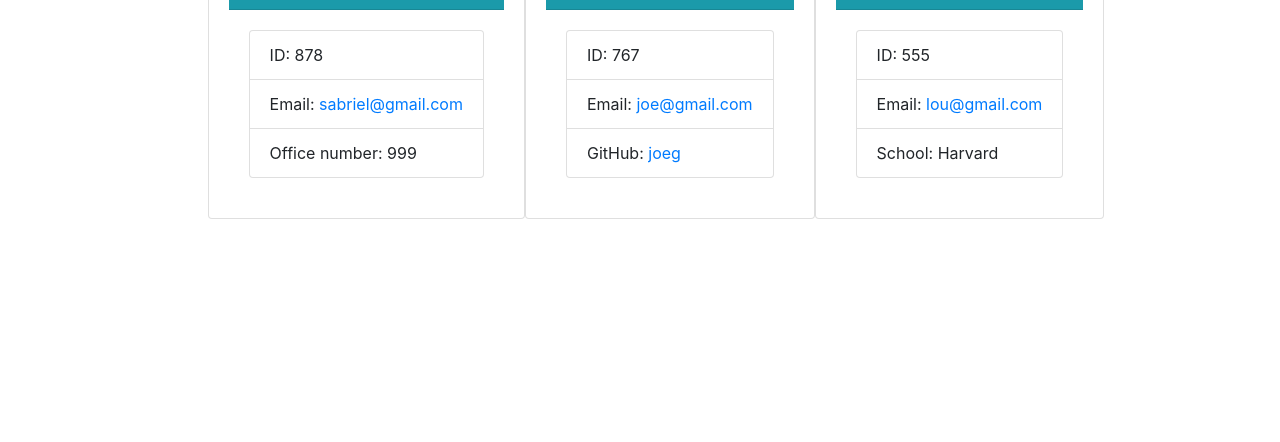
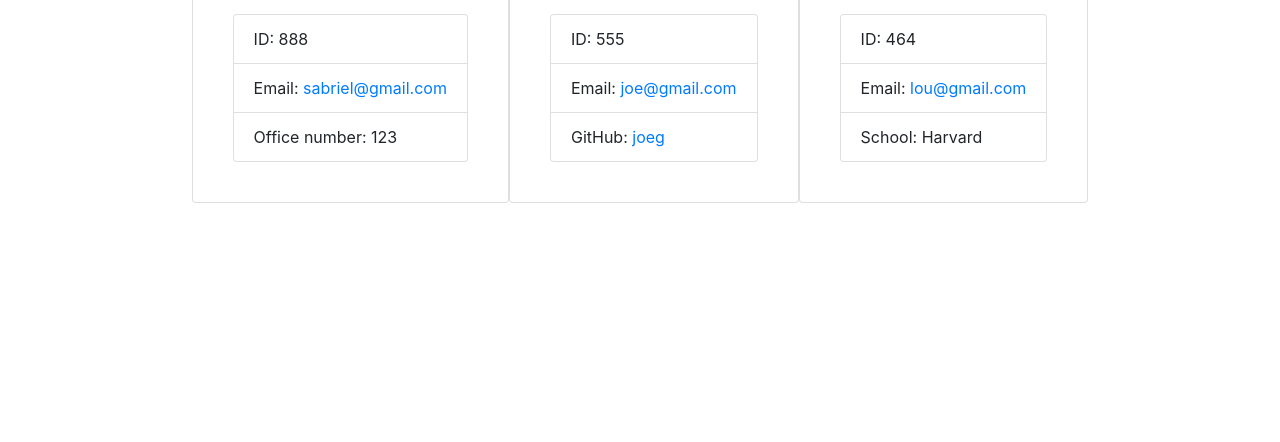
Before and after one commit to sabrielg/Team-Profile-Generator-Challenge-10, a website: page dist/team.html in a window 1280 px wide. Shown: the part 358-800 px from the top of the page. Drawn offline with nearby package versions, Linux system fonts and the light colour scheme.

Commit message:
readme and such

```diff
--- a/dist/team.html
+++ b/dist/team.html
@@ -21,7 +21,7 @@
     </div>
     <div class="container">
         <div class="row">
-            <div class="team-area col-12 d-flex justify-content-center m-3">
+            <div class="team-area col-12 d-flex justify-content-center">
 
         <div class="card employee-card">
         <div class="card-header">
@@ -30,9 +30,9 @@
         </div>
         <div class="card-body">
             <ul class="list-group">
-                <li class="list-group-item">ID: 878</li>
+                <li class="list-group-item">ID: 888</li>
                 <li class="list-group-item">Email: <a href="mailto:sabriel@gmail.com">sabriel@gmail.com</a></li>
-                <li class="list-group-item">Office number: 999</li>
+                <li class="list-group-item">Office number: 123</li>
             </ul>
         </div>
     </div>
@@ -44,7 +44,7 @@
     </div>
     <div class="card-body">
         <ul class="list-group">
-            <li class="list-group-item">ID: 767</li>
+            <li class="list-group-item">ID: 555</li>
             <li class="list-group-item">Email: <a href="mailto:joe@gmail.com">joe@gmail.com</a></li>
             <li class="list-group-item">GitHub: <a href="https://github.com/joeg" target="_blank" rel="noopener noreferrer">joeg</a></li>
         </ul>
@@ -58,7 +58,7 @@
     </div>
     <div class="card-body">
         <ul class="list-group">
-            <li class="list-group-item">ID: 555</li>
+            <li class="list-group-item">ID: 464</li>
             <li class="list-group-item">Email: <a href="mailto:lou@gmail.com">lou@gmail.com</a></li>
             <li class="list-group-item">School: Harvard</li>
         </ul>
```
Also changed, not shown: My_Team.jpg (added), README.md.
